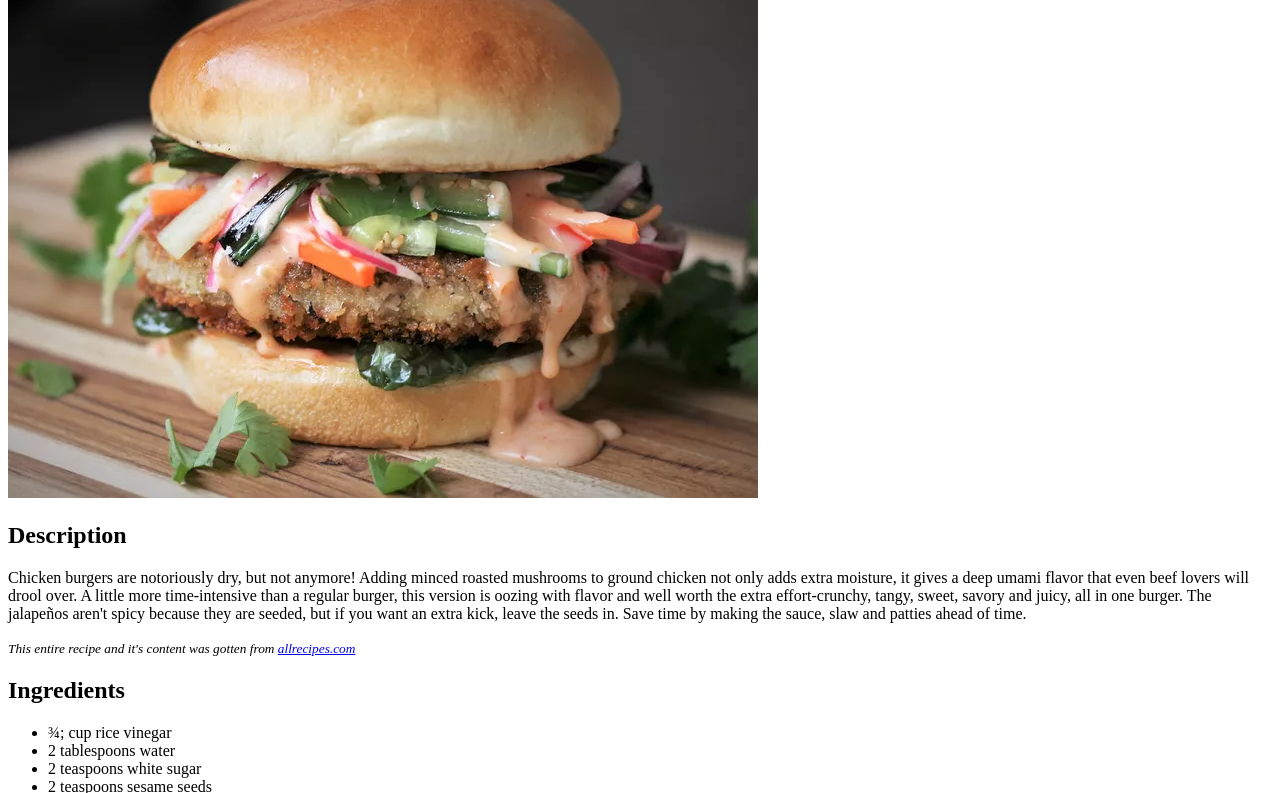
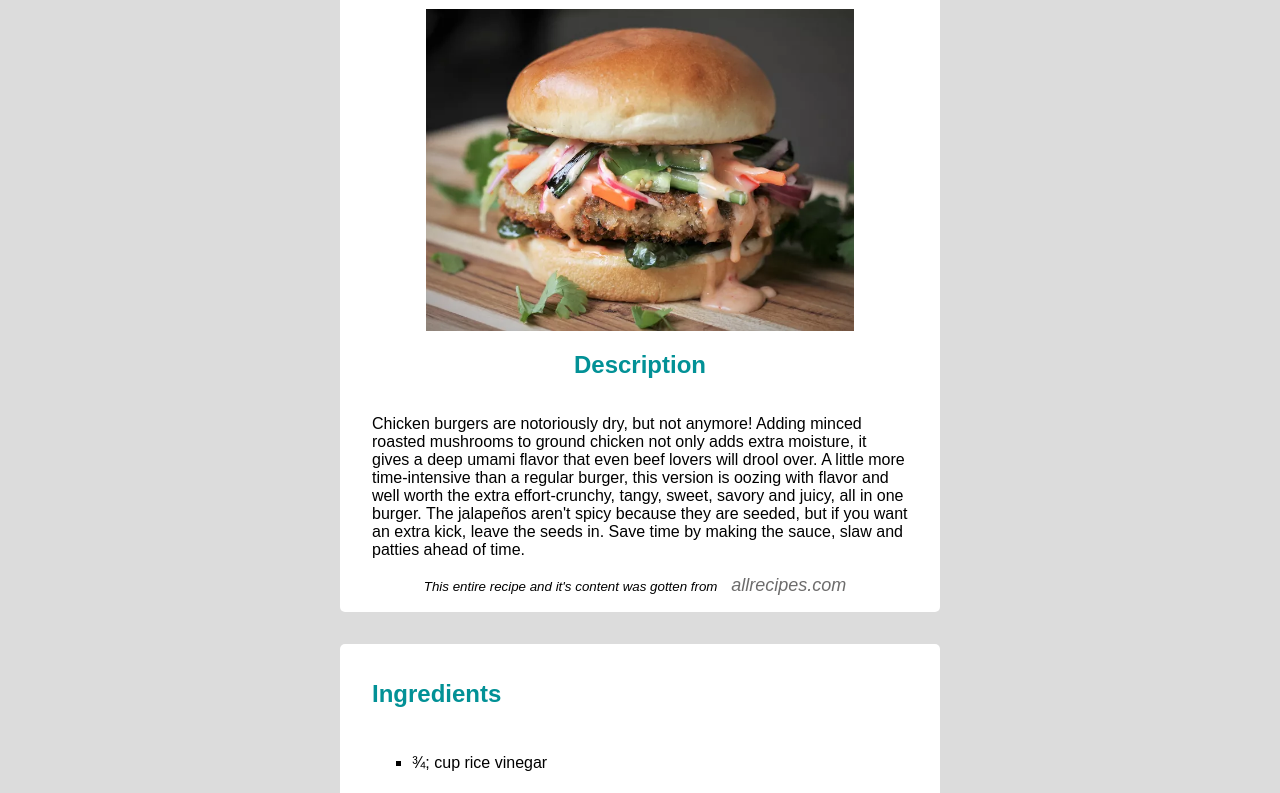
Before and after one commit to obiora198/odin-recipes, a plain HTML site: page recipes/burger.html in a window 1280 px wide. Shown: the part 145-938 px from the top of the page. Drawn offline with Linux system fonts and the light colour scheme.

Commit message:
finish first styling of index.html and all recipes

```diff
--- a/recipes/burger.html
+++ b/recipes/burger.html
@@ -4,8 +4,10 @@
     <meta charset="UTF-8">
     <meta name="viewport" content="width=device-width, initial-scale=1.0">
     <title>Blended Chicken Burger</title>
+    <link rel="stylesheet" href="../style.css">
 </head>
 <body>
+    <div class="container">
         <h1>Blended Chicken Burger</h1>
         <img src="../img/burger.webp" alt="A delicious chicken burger">
         <h2>Description</h2>
@@ -16,7 +18,9 @@
                 <a href="https://www.allrecipes.com/bang-bang-blended-chicken-burger-recipe-7370938">allrecipes.com</a>
             </em>
         </small>
+    </div>
 
+    <div class="wrapper">
         <h2>Ingredients</h2>
         <ul>
             <li>&frac34;; cup rice vinegar</li>
@@ -27,7 +31,6 @@
             <li>1/4 large English cucumber, cut into matchsticks</li>
             <li>1/4 small red onion, cut into 1/8-inch thick wedges</li>
         </ul>
-
         <h3>The sauce:</h3>
         <ul>
             <li>&frac12; cup mayonnaise</li>
@@ -36,7 +39,6 @@
             <li>1 teaspoon rice vinegar</li>
             <li>&frac18; teaspoon salt</li>
         </ul>
-
         <h3>Burgers:</h3>
         <ul>
             <li>1 (8 ounce) package crimini mushrooms, halved or quartered/li>
@@ -50,7 +52,6 @@
             <li>1&frac12; cups panko bread crumbs</li>
             <li>2 tablespoons minced cilantro</li>
         </ul>
-
         <h2>Steps</h2>
         <p><strong>Step 1: </strong>Whisk together 3/4 cups rice vinegar, water, sugar, and sesame seeds in a small bowl until sugar is dissolved. Add carrot, cucumber, and red onion, separating onion layers; toss to coat. Chill until ready to use, stirring occasionally to keep vegetables submerged in the brine.</p>
         <p><strong>Step 2: </strong>Whisk together mayonnaise, Thai sweet chile sauce, Sriracha, 1 teaspoon rice vinegar, and 1/4 teaspoon salt in a small bowl. Chill Bang Bang Sauce until ready to use.</p>
@@ -63,12 +64,11 @@
         <p><strong>Step 9: </strong>Lightly whisk eggs and water in a shallow dish. Add panko bread crumbs to a second dish. Gently dip burger patties into egg mixture, letting excess drip off. Press lightly into bread crumbs to coat both sides.</p>
         <p><strong>Step 10: </strong>Heat remaining oil in a cast iron skillet over medium heat. Fry burgers until internal temperature reaches 165 degrees F (74 degrees C), about 3 minutes per side. Place patties on a plate lined with paper towels.</p>
         <p><strong>Step 11: </strong>Spread a light layer of Bang Bang sauce on bottom buns. Add 2 charred jalapeño halves per bun. Add chicken patty and top with slaw and charred scallions. Top with cilantro and drizzle with more sauce.</p>
-
         <h2>Notes:</h2>
         <p>For best results, use a blend of white and dark ground chicken; ground chicken breast on its own tends to be dry.</p>
         <p>For a beef burger, mix 1 pound 80/20 ground chuck with mushrooms and salt; omit breading step.</p>
         <p>Wear gloves when handling jalapenos.</p>
-
         <a href="../index.html">Homepage</a>
+    </div>
 </body>
 </html>
--- /dev/null
+++ b/style.css
@@ -0,0 +1,72 @@
+* {
+    box-sizing: border-box;
+}
+
+body {
+    font-family: Arial, Helvetica, sans-serif;
+    background-color: gainsboro;
+    display: flex;
+    flex-direction: column;
+    align-items: center;
+    gap: 2em;
+    padding-top: 40px;
+}
+
+.container,
+.wrapper {
+    width: 600px;
+    background-color: white;
+    padding: 1em 2em;
+    border-radius: 5px;
+    display: flex;
+    flex-direction: column;
+    justify-content: center;
+
+}
+
+.container {
+    align-items: center;
+}
+
+img {
+    width: 80%;
+    height: auto;
+}
+
+h1 {
+    color: rgb(2, 145, 150);
+    font-size: 36px;
+}
+
+h2, h3 {
+    color: rgb(2, 145, 150);
+}
+
+ul {
+    list-style-type: none;
+}
+
+.wrapper ul {
+    list-style-type: square;
+}
+
+li{
+    padding: 10px 0;
+}
+
+a {
+    text-decoration: none;
+    color: rgb(109, 108, 108);
+    font-size: 18px;
+    padding: 5px 10px;
+}
+
+.wrapper a {
+    text-align: center;
+}
+
+a:hover {
+    background-color: rgb(142, 142, 142);
+    color: white;
+    border-radius: 3px;
+}
```
Also changed, not shown: index.html (+3 -0 lines), recipes/ramen.html (+7 -0 lines), recipes/steak.html (+5 -3 lines). Lines whose indentation alone changed are shown as unchanged.
